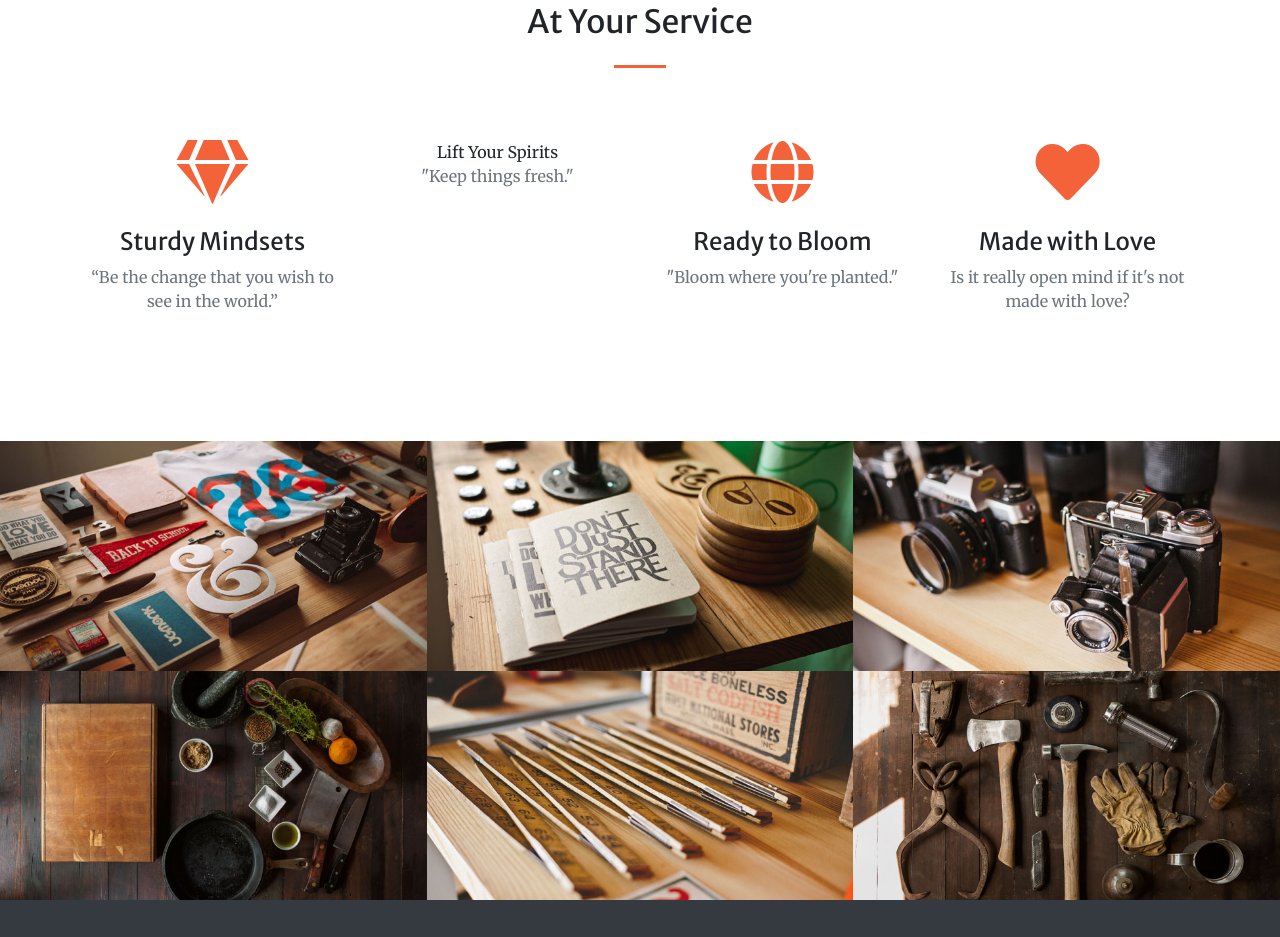
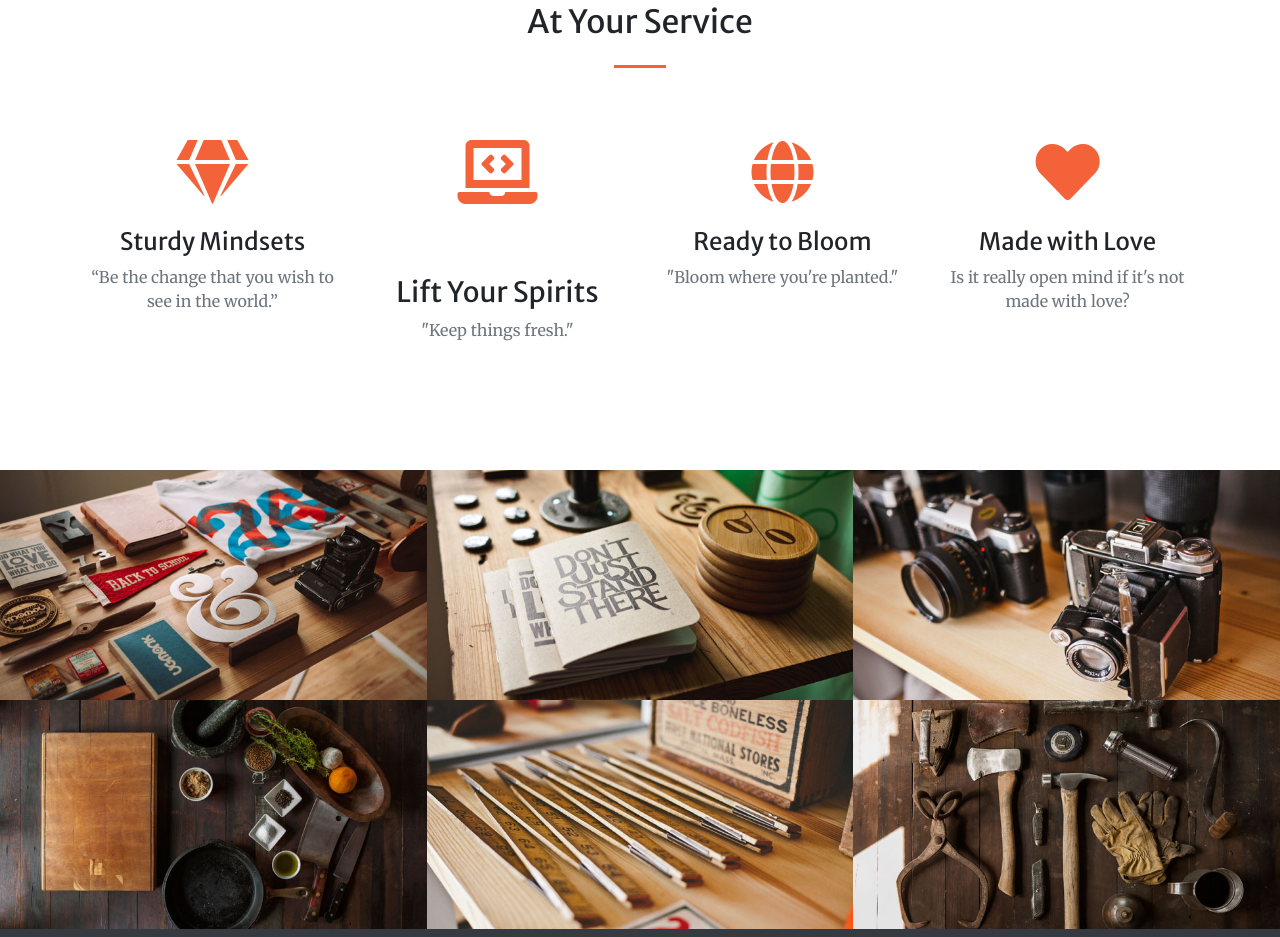
Before and after one commit to almondyolk/almondyolk.github.io, a website with bundled scripts: page index.html in a window 1280 px wide. Shown: the part 1379-2316 px from the top of the page. Built offline with nearby package versions, Linux system fonts and the light colour scheme.

Commit message:
Update index.html

```diff
--- a/index.html
+++ b/index.html
@@ -103,7 +103,9 @@
           </div>
         </div>
         <div class="col-lg-3 col-md-6 text-center">
-          <div class="mt-5">Lift Your Spirits</h3>
+          <div class="mt-5">
+            <i class="fas fa-4x fa-laptop-code text-primary mb-4"></i>
+            <h3 class="mt-5">Lift Your Spirits</h3>
             <p class="text-muted mb-0">"Keep things fresh."</p>
           </div>
         </div>
```
